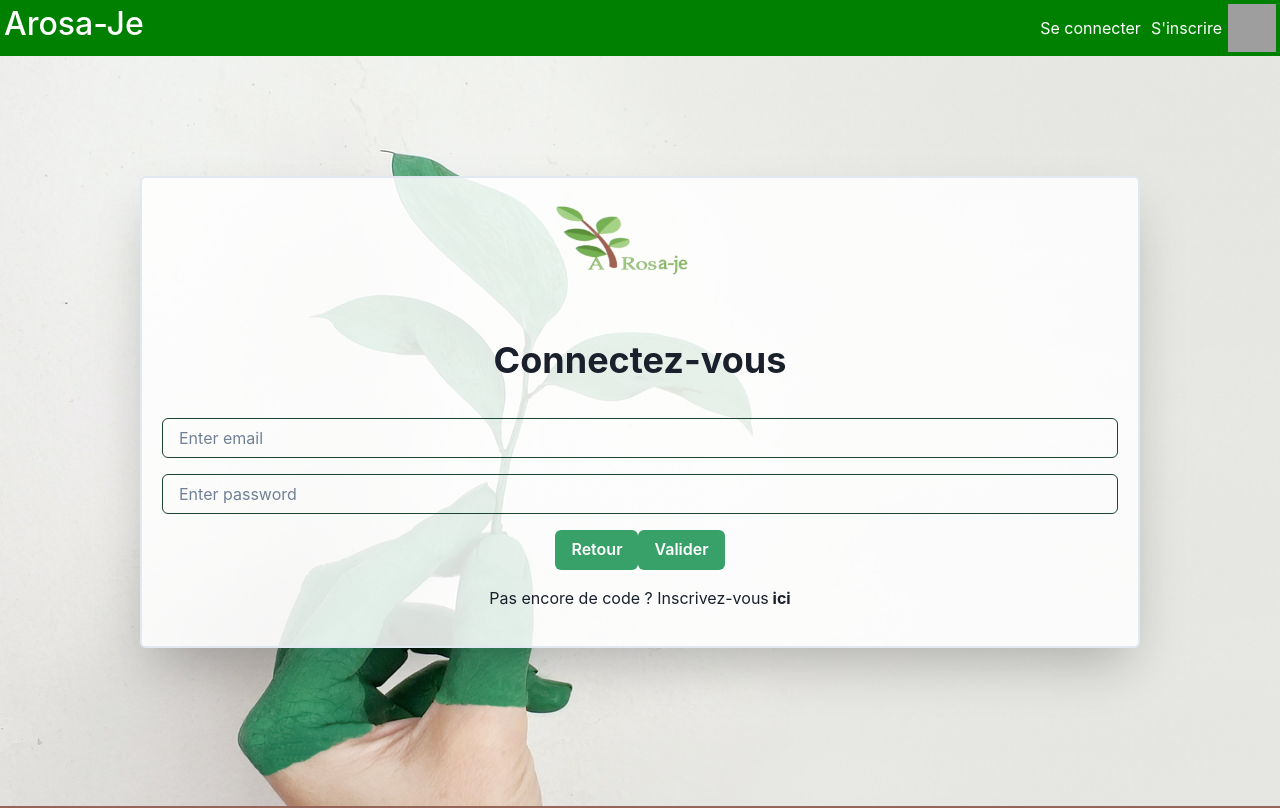
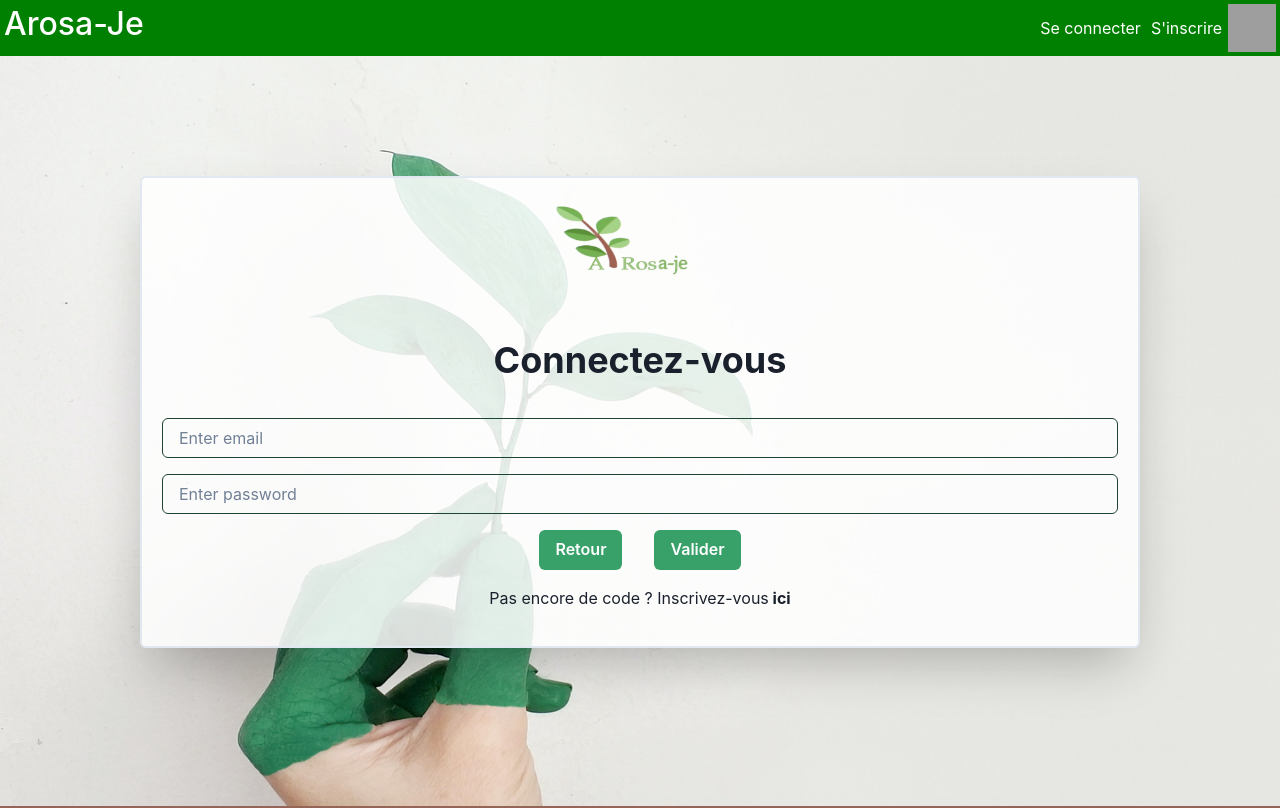
Before and after one commit to JRedxs/MSPR-BDD-B3, a React (Create React App) app in the folder MSPR-BDD-B3-WebApp/front/: page /login in a window 1280 px wide. Shown: the top 808 px of the page. Built offline with nearby package versions, Linux system fonts and the light colour scheme; grey boxes are pictures that could not be loaded.

Commit message:
fix bouton

```diff
--- a/MSPR-BDD-B3-WebApp/front/src/components/Login.js
+++ b/MSPR-BDD-B3-WebApp/front/src/components/Login.js
@@ -13,7 +13,7 @@ const LoginPage = () => {
     const navigate = useNavigate();
 
     const handleSubmit = async (event) => {
-        if (event){
+        if (event) {
             event.preventDefault();
         }
 
@@ -63,7 +63,7 @@ const LoginPage = () => {
                                 borderColor="green.900"
                                 focusBorderColor="green"
                                 placeholder="Enter password"
-                                type        = "password"
+                                type="password"
                                 id="password"
                                 name="password"
                                 onChange={(event) => setPassword(event.target.value)}
@@ -73,22 +73,24 @@ const LoginPage = () => {
                     </VStack>
 
                     <Flex justifyContent="center" mt={4}>
+                        <Box mr={4}>
                             <GenericButton
                                 loadingText="Envoi en cours"
                                 label="Retour"
                                 to="/Login"
                                 colorScheme="green"
-                            mr={4} // Adds a small right margin
                             />
+                        </Box>
+                        <Box ml={4}>
                             <GenericButton
                                 loadingText="Envoi en cours"
                                 label="Valider"
                                 colorScheme="green"
                                 onClick={(event) => handleSubmit(event)}
-                            ml={4} // Adds a small left margin
                             />
+                        </Box>
+                    </Flex>
 
-                    </Flex>
 
                     <Text mt={4} textAlign="center">
                         Pas encore de code ? Inscrivez-vous
```
Lines whose indentation alone changed are shown as unchanged.
